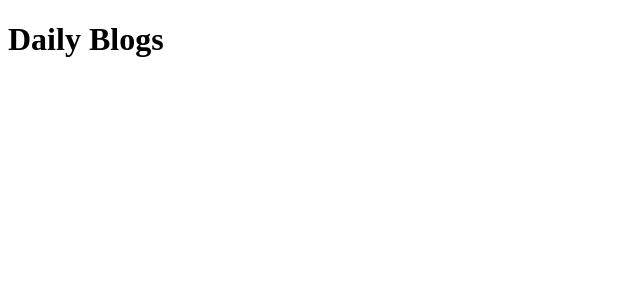
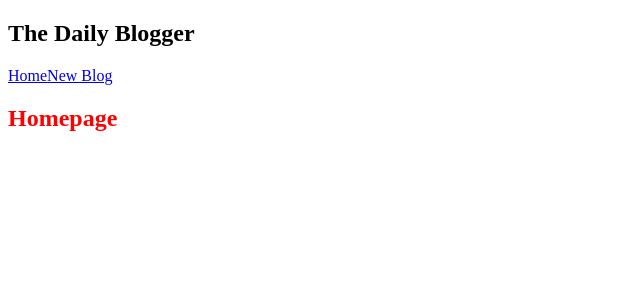
Before and after one commit to JasonHensley1989/react-blog, a React (Create React App) app: page / in a window 1280 px wide. Shown: the top 300 px of the page, without its empty margins (0-640 px from the left). Built offline with nearby package versions, Linux system fonts and the light colour scheme.

Commit message:
stylesheet added components created

```diff
--- a/src/App.js
+++ b/src/App.js
@@ -1,8 +1,15 @@
+import Navbar from "./components/Navbar";
+import Home from "./components/Home";
+import './index.css'
+
 function App() {
+  const title = "The Daily Blogger";
+
   return (
     <div className="App">
+       <Navbar />
       <div className="content">
-        <h1 className="title">Daily Blogs</h1>
+        <Home />
       </div>
     </div>
   );
--- /dev/null
+++ b/src/components/Home.js
@@ -0,0 +1,11 @@
+import React from 'react'
+
+const Home = () => {
+  return (
+    <div className='home'>
+        <h2>Homepage</h2>
+    </div>
+  )
+}
+
+export default Home
--- /dev/null
+++ b/src/components/Navbar.js
@@ -0,0 +1,16 @@
+import React from 'react'
+
+const Navbar = () => {
+  return (
+    <nav className="navbar">
+        <h1>The Daily Blogger</h1>
+        <div className="links">
+            <a href="/">Home</a>
+            <a href="/create">New Blog</a>
+        </div>
+
+    </nav>
+  )
+}
+
+export default Navbar
--- /dev/null
+++ b/src/index.css
@@ -0,0 +1,3 @@
+.home {
+    color: red;
+}
```
